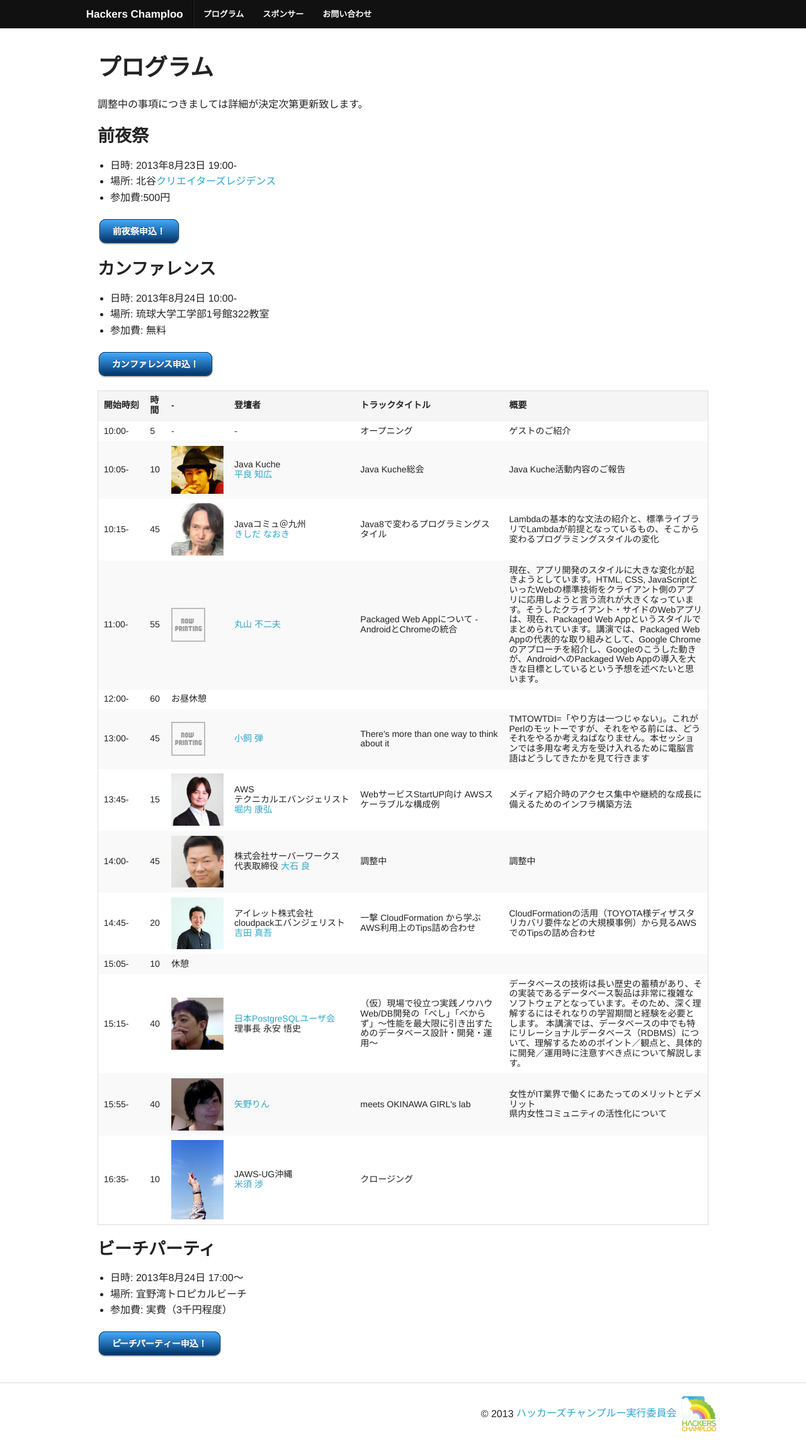
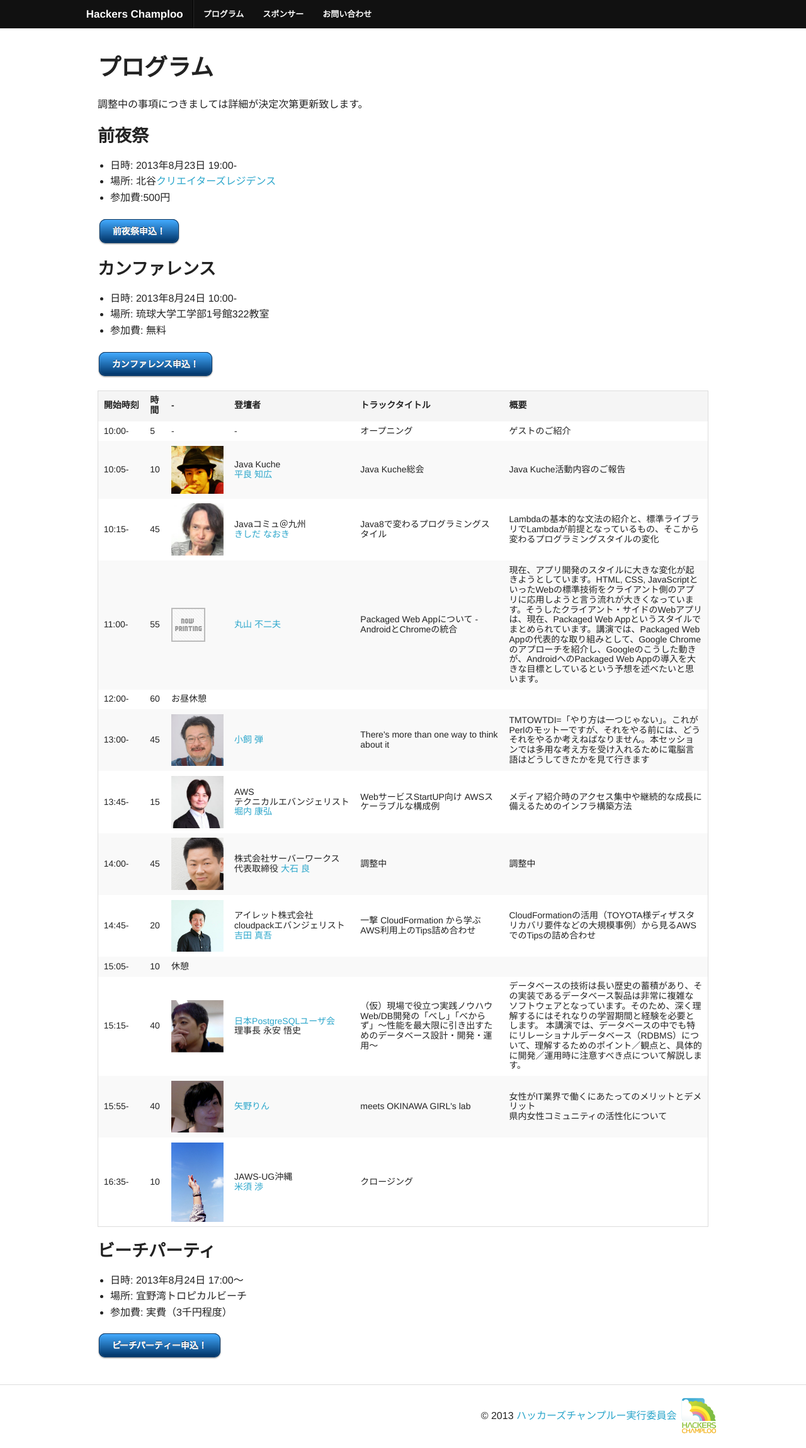
Before and after one commit to hackers-champloo/hackers-champloo.github.io, a Jekyll site: the page built from program.md, in a window 1280 px wide. Shown: the whole page at 63% size. Built offline with Jekyll 4.4.1, drawn with Linux system fonts in a browser that asks for light colours; Markdown is read by kramdown in place of the engine named in the settings.

Commit message:
小飼さんのアイコン画像復活

```diff
--- a/program.md
+++ b/program.md
@@ -79,8 +79,7 @@ title: プログラム
 	<tr>
 	  <td>13:00-</td>
 	  <td>45</td>
-	  <td><img src="img/ico_nowpriting1_1.gif">
-		  <!-- <img width="100" src="img/kogai.jpg"> --></td>
+	  <td><img width="100" src="img/kogai.jpg"></td>
 	  <td><a href="http://blog.livedoor.jp/dankogai/">小飼 弾</a></td>
 	  <td>There's more than one way to think about it</td>
 	  <td>TMTOWTDI=「やり方は一つじゃない」。これがPerlのモットーですが、それをやる前には、どうそれをやるか考えねばなりません。本セッションでは多用な考え方を受け入れるために電脳言語はどうしてきたかを見て行きます</td>
```
